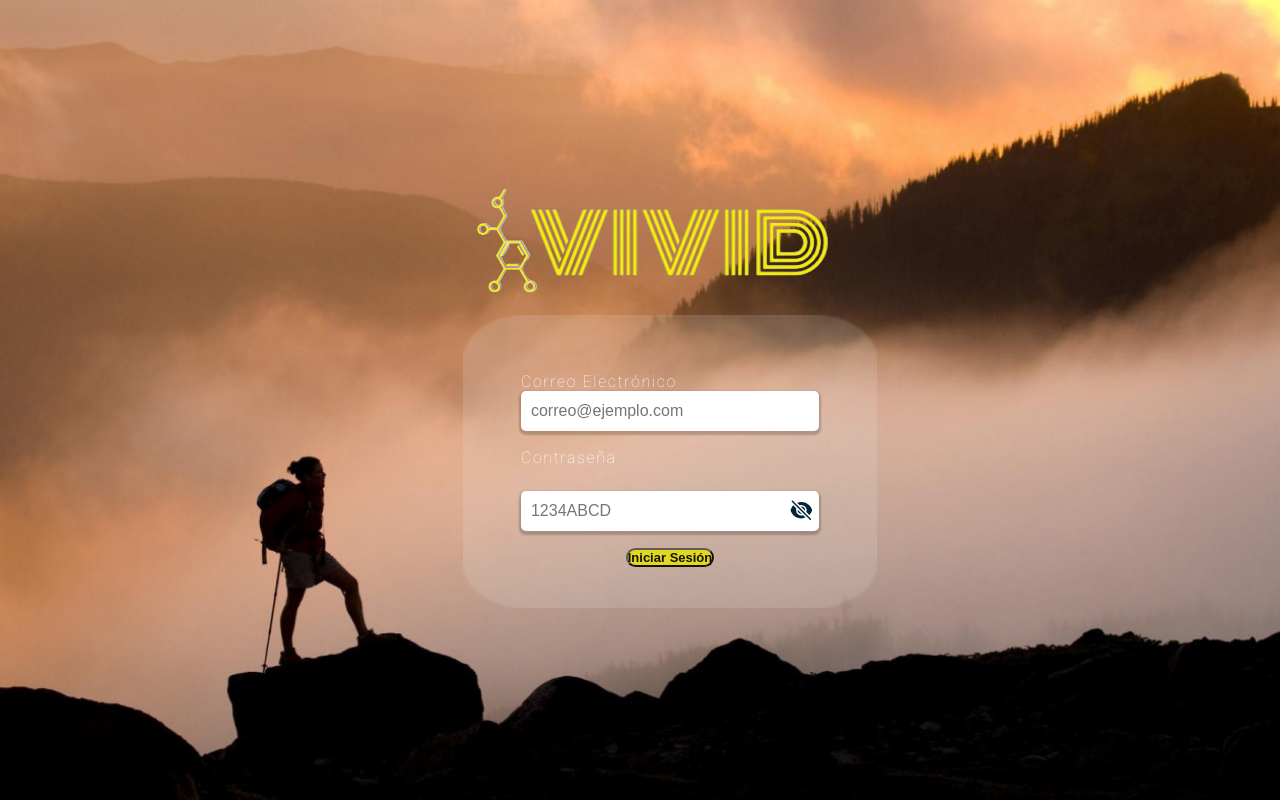
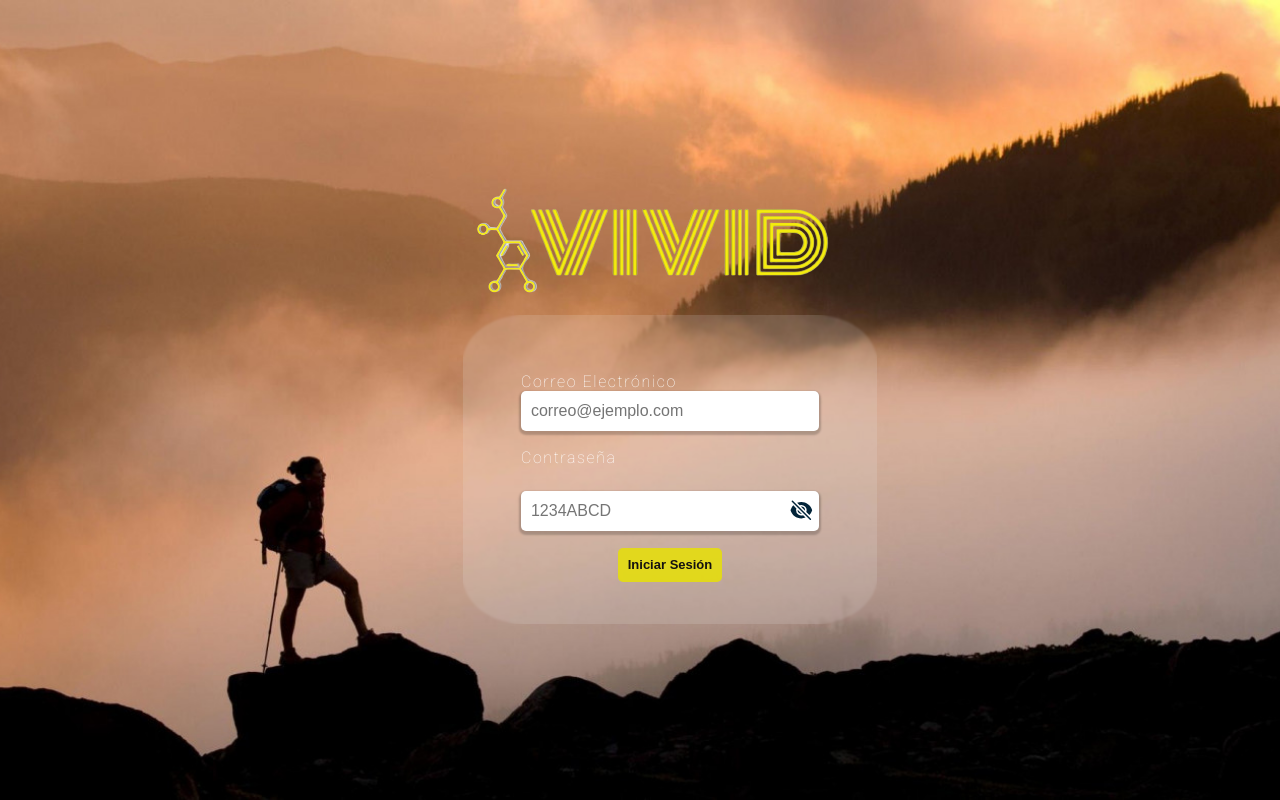
Before and after one commit to Marinafactoriaf5/pn11-finalproject-group4, a React (Vite) app: page /loginPage in a window 1280 px wide. Built offline with nearby package versions, Linux system fonts and the light colour scheme.

Commit message:
Login p fixed

```diff
--- a/src/Components/Login/LoginSpace.css
+++ b/src/Components/Login/LoginSpace.css
@@ -1,11 +1,11 @@
-
-.login{
+.login {
     width: 100vw;
     height: 100vh;
     background-image: url(/src/assets/loginBackground.jpeg);
-  background-size: cover;
-  background-position: center;
+    background-size: cover;
+    background-position: center;
 }
+
 .bodyLogin {
     position: fixed;
     display: flex;
@@ -18,7 +18,7 @@
 
 }
 
-.bodyLoginBackground{
+.bodyLoginBackground {
     position: fixed;
     z-index: -3;
     opacity: 0.5;
@@ -49,19 +49,25 @@
 .pointer {
     cursor: pointer;
 }
-.btnSubmit{
+
+.btnSubmit {
     display: flex;
     justify-content: center;
 }
+
 .btnYellow {
     background-color: rgb(229, 221, 15);
-    border-radius: 10px;
+    padding: 3%;
+    border: none;
+    border-radius: 5px;
     opacity: 0.9;
     font-size: small;
     font-weight: bolder;
+    cursor: pointer;
 }
 
 .btnYellow:hover {
+    box-shadow: 0 0 5px 0 rgba(0, 0, 0, 0.337);
     opacity: 1;
 
 }
@@ -72,7 +78,7 @@
 }
 
 
-.form-floating{
+.form-floating {
     margin: 5%;
 }
 
@@ -83,7 +89,7 @@
     display: flex;
     justify-content: end;
     z-index: 25;
-    transform: translate(880% ,130%);
+    transform: translate(880%, 130%);
 }
 
 .pwd-icon:hover {
@@ -129,7 +135,8 @@ label {
     box-shadow: 0px 2px 2px 2px rgba(0, 0, 0, 0.2);
     z-index: 20;
 }
-p{
+
+.textError {
     font-family: system-ui, -apple-system, BlinkMacSystemFont, 'Segoe UI', Roboto, Oxygen, Ubuntu, Cantarell, 'Open Sans', 'Helvetica Neue', sans-serif;
     color: white;
     text-align: center;
--- a/src/Components/Login/LoginSpace.jsx
+++ b/src/Components/Login/LoginSpace.jsx
@@ -94,7 +94,7 @@ const LoginSpace = () => {
                   Iniciar Sesión
                 </button>
               </div>
-              {error && <p>*Todos los campos son obligatorios*</p>}
+              {error && <p className="textError">*Todos los campos son obligatorios*</p>}
             </form>
           </div>
         </div>
```
